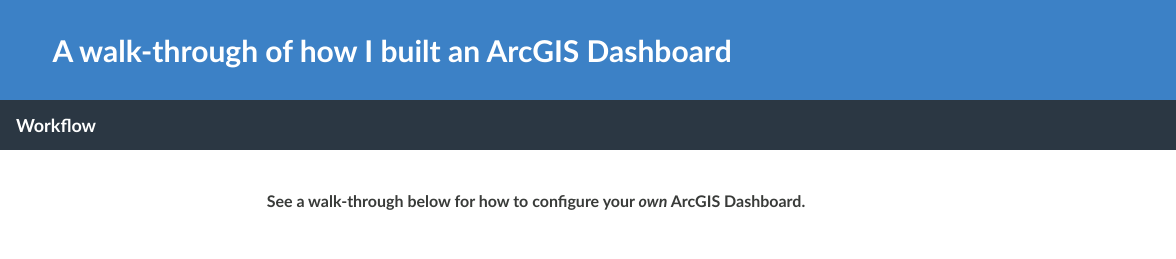
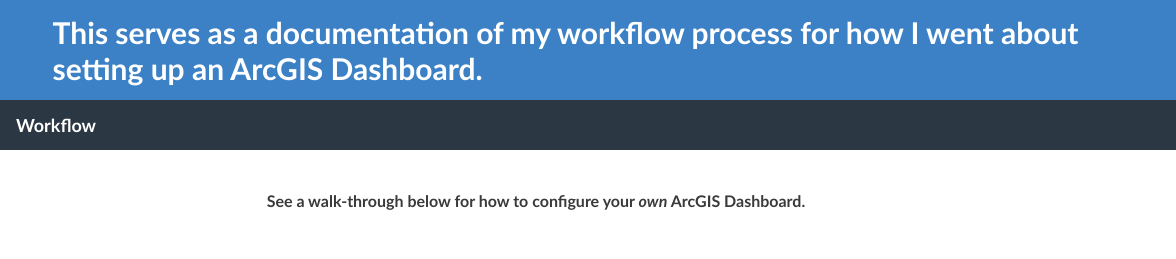
Before and after one commit to npretli/npretli99log, a plain HTML site: page index.html in a window 1280 px wide. Shown: the top 259 px of the page, 104-1280 px from the left. Drawn offline with Linux system fonts and the light colour scheme; files that its build step writes are made by us from their sources.

Commit message:
Add files via upload

```diff
--- a/index.html
+++ b/index.html
@@ -12,7 +12,7 @@
 			<img src="photos/cornucopia-demo.JPG" alt="Company Logo" id="logo">
 		</div>
 		<div class="col-11" id="pagenamediv">
-			<h1 id="pagename">A walk-through of how I built an ArcGIS Dashboard</h1>
+			<h1 id="pagename">This serves as a documentation of my workflow process for how I went about setting up an ArcGIS Dashboard.</h1>
 		</div>
 	</section>
     <header class="col-12 outer-margin">
```
